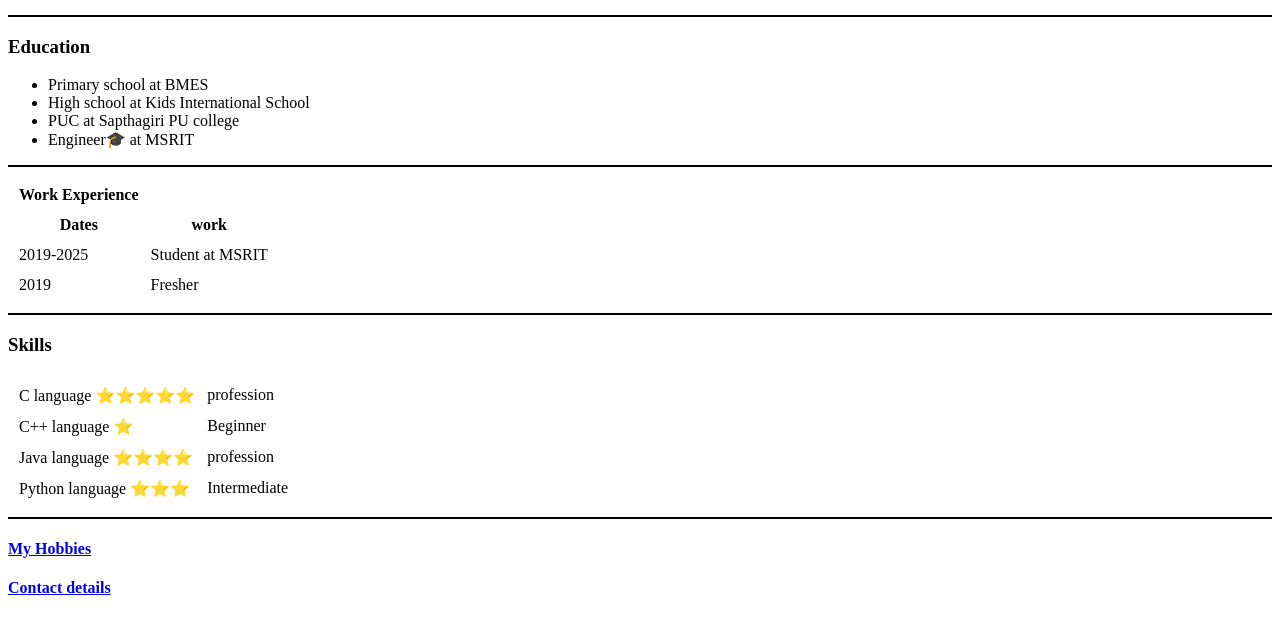
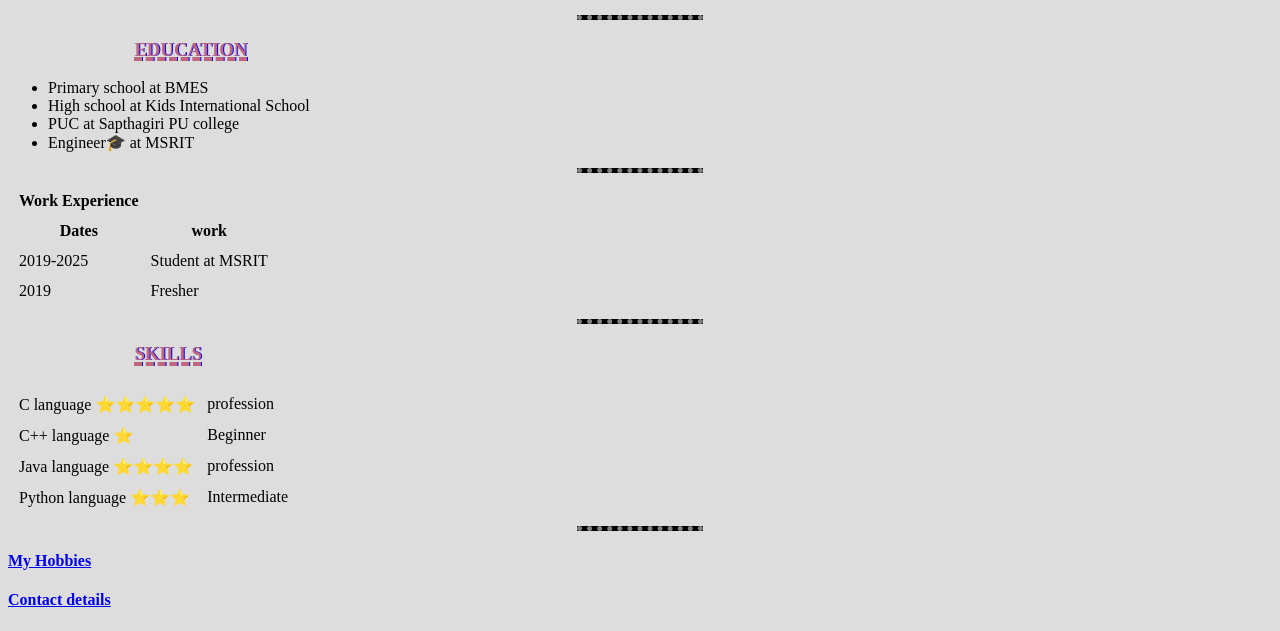
Before and after one commit to ADITYATB2001/CV, a plain HTML site: page index.html in a window 1280 px wide. Shown: the part 172-803 px from the top of the page. Drawn offline with Linux system fonts and the light colour scheme.

Commit message:
Update index.html

```diff
--- a/index.html
+++ b/index.html
@@ -5,7 +5,7 @@
     <meta http-equiv="X-UA-Compatible" content="IE=edge">
     <meta name="viewport" content="width=device-width, initial-scale=1.0">
     <title>Aditya's personal site</title>
-    <link rel="stylesheets" href="style.css">
+     <link rel="stylesheet" href="/CV/styles.css">
 </head>
 <body>
     <table cellspacing="10">
```
